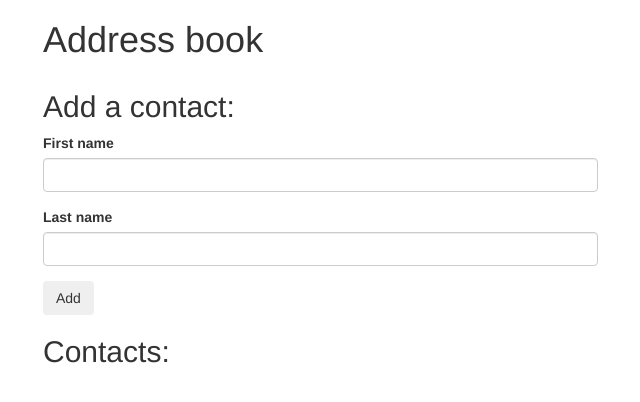
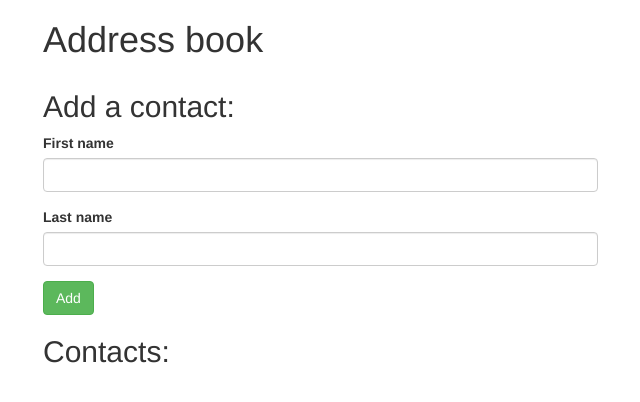
Before and after one commit to bettsbp/address-book, a plain HTML site: page index.html in a window 1280 px wide. Shown: the whole page, without its empty margins (27-667 px from the left). Drawn offline with Linux system fonts and the light colour scheme.

Commit message:
add places.html

```diff
--- a/index.html
+++ b/index.html
@@ -24,7 +24,7 @@
               <input type="text" class="form-control" id="new-last-name">
             </div>
 
-            <button type="submit" class="btn">Add</button>
+            <button type="submit" class="btn btn-success">Add</button>
           </form>
 
           <h2>Contacts:</h2>
```
